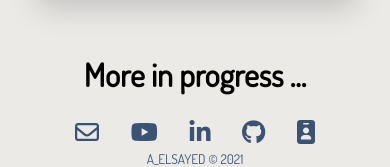
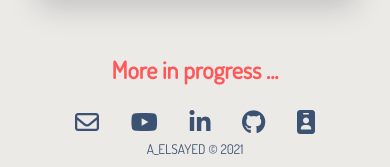
Before and after one commit to abdel-elsayed/personal-portfolio, a React (Create React App) app: page /Certificates in a window 390 px wide. Shown: the part 705-872 px from the top of the page. Built offline with nearby package versions, Linux system fonts and the light colour scheme.

Commit message:
fix responsivity

```diff
--- a/src/pages/Certificates.js
+++ b/src/pages/Certificates.js
@@ -54,7 +54,7 @@ function Certificates() {
           </li>
         </ul>
       </ScrollAnimation>
-      <h1>More in progress ...</h1>
+      <h2 style={{ color: "#FF5757" }}>More in progress ...</h2>
     </div>
   );
 }
--- a/src/styling/CertificateCard.css
+++ b/src/styling/CertificateCard.css
@@ -24,15 +24,14 @@
 li + li {
   margin-left: 2rem;
 }
-
-@media screen and (max-width: 1240px) {
+@media (min-width: 320px) and (max-width: 600px) {
+  .certificate_card {
+    /* margin: 2rem auto; */
+    width: 90%;
+  }
 }
 
-@media screen and (max-width: 768px) {
-  .certificate_card {
-    margin: 2rem auto;
-    width: 90%;
-  }
+@media screen and (max-width: 1300px) {
   li + li {
     margin-left: 0;
   }
```
